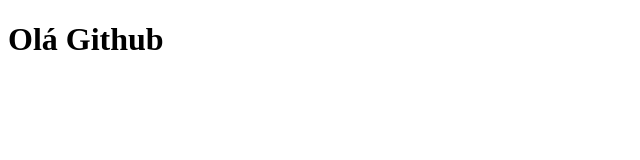
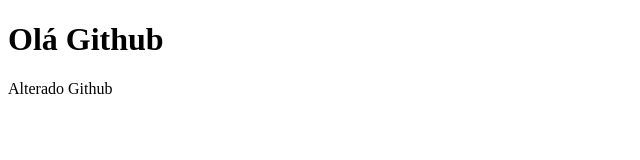
Before and after one commit to ezequielkruz/GitHub-vccode, a plain HTML site: page index.html in a window 1280 px wide. Shown: the whole page, without its empty margins (0-640 px from the left). Drawn offline with Linux system fonts and the light colour scheme.

Commit message:
Update index.html

```diff
--- a/index.html
+++ b/index.html
@@ -5,5 +5,6 @@
     </head>
     <body>
         <h1> Olá Github </h1>
+        <p> Alterado Github</p>
     </body>
 </html>
```
